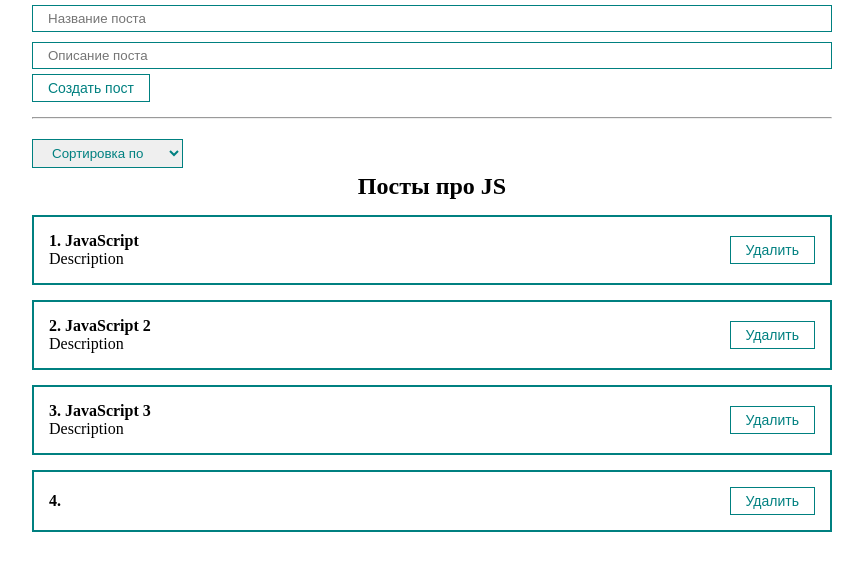
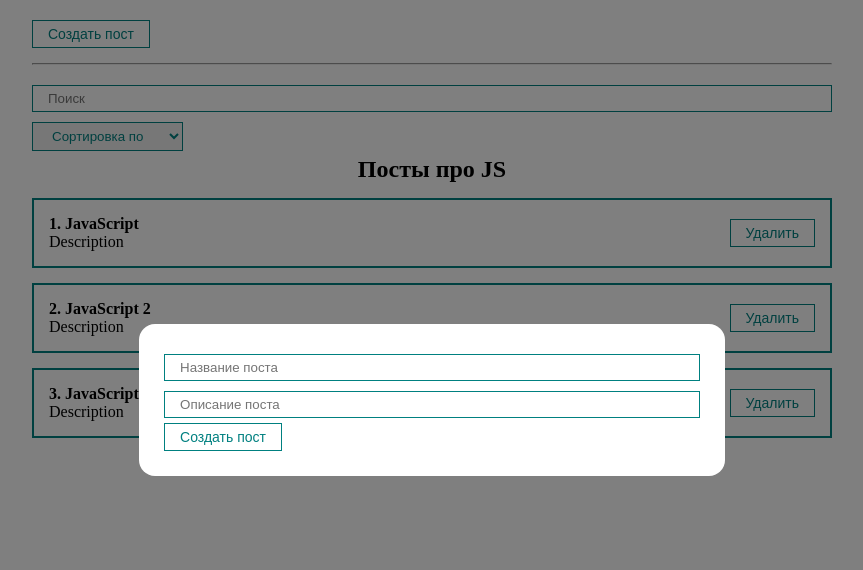
Before and after one commit to satu1kaa/react-first-project, a React (Create React App) app: page / in a window 1280 px wide. Both pictures are taken after a click on the button "Создать пост". Shown: the top 570 px of the page, without its empty margins (208-1071 px from the left). Built offline with nearby package versions, Linux system fonts and the light colour scheme.

Commit message:
add PostFilter, modal window

```diff
--- a/src/App.js
+++ b/src/App.js
@@ -1,8 +1,12 @@
-import React, { useState } from 'react';
+import React, { useState, useMemo } from 'react';
 import './styles/App.css';
 import PostList from './components/PostList';
 import PostForm from './components/PostForm'
-import MySelect from './components/UI/select/MySelect';
+// import MySelect from './components/UI/select/MySelect';
+// import MyInput from './components/UI/input/MyInput';
+import PostFilter from './components/PostFilter';
+import MyModal from './components/UI/MyModal/MyModal';
+import MyButton from './components/UI/button/MyButton';
 
 
 function App() {
@@ -12,10 +16,24 @@
     { id: 3, title: 'JavaScript 3', body: 'Description' },
   ])
 
-  const [selectedSort, setSelectedSort] = useState('')
+  const [filter, setFilter] = useState({ sort: '', query: '' })
+  const [modal, setModal] = useState(false)
+
+  const sortedPosts = useMemo(() => {
+    console.log('Отработала функция getSortedPosts')
+    if (filter.sort) {
+      return [...posts].sort((a, b) => a[filter.sort].localeCompare(b[filter.sort]))
+    }
+    return posts;
+  }, [filter.sort, posts])
+
+  const sortedAndSearchedPosts = useMemo(() => {
+    return sortedPosts.filter(post => post.title.toLowerCase().includes(filter.query.toLowerCase()))
+  }, [filter.query, sortedPosts])
 
   const createPost = (newPost) => {
     setPosts([...posts, newPost])
+    setModal(false)
   }
 
   // Получаем post из дочернего компонента
@@ -23,36 +41,20 @@
     setPosts(posts.filter(p => p.id !== post.id))
   }
 
-  const sortPosts = (sort) => {
-    setSelectedSort(sort)
-    setPosts([...posts].sort((a,b) => a[sort].localeCompare(b[sort])))
-  }
-
   return (
     <div className="App">
-      <PostForm create={createPost} />
+      <MyButton style={{ marginTop: 20 }} onClick={() => setModal(true)}>
+        Создать пост
+      </MyButton>
+      <MyModal visible={modal} setVisible={setModal}>
+        <PostForm create={createPost} />
+      </MyModal>
       <hr style={{ margin: '15px 0px' }} />
-      <div>
-        <MySelect
-          value={selectedSort}
-          onChange={sortPosts}
-          defaultValue='Сортировка по'
-          options={[
-            { value: 'title', name: 'По названию' },
-            { value: 'body', name: 'По содержанию' },
-          ]}
-
-        />
-      </div>
-      {posts.length
-        ?
-        <PostList remove={removePost} posts={posts} title="Посты про JS" />
-        :
-        <h2 style={{ textAlign: 'center' }}>
-          Посты не найдены!
-        </h2>
-      }
-
+      <PostFilter
+        filter={filter}
+        setFilter={setFilter}
+      />
+      <PostList remove={removePost} posts={sortedAndSearchedPosts} title="Посты про JS" />
     </div>
   );
 }
--- /dev/null
+++ b/src/components/PostFilter.jsx
@@ -0,0 +1,27 @@
+import React from 'react';
+import MyInput from './UI/input/MyInput';
+import MySelect from './UI/select/MySelect';
+
+const PostFilter = ({filter, setFilter}) => {
+    return (
+        <div>
+        <MyInput
+          value={filter.query}
+          onChange={e => setFilter({...filter, query: e.target.value})}
+          placeholder='Поиск'
+        />
+        <MySelect
+          value={filter.sort}
+          onChange={selectedSort => setFilter({...filter, sort: selectedSort})}
+          defaultValue='Сортировка по'
+          options={[
+            { value: 'title', name: 'По названию' },
+            { value: 'body', name: 'По содержанию' },
+          ]}
+
+        />
+      </div>
+    )
+}
+
+export default PostFilter;
--- a/src/components/PostList.jsx
+++ b/src/components/PostList.jsx
@@ -2,6 +2,16 @@
 import PostItem from './PostItem';
 
 const PostList = ({posts, title, remove}) => {
+
+    if (!posts.length) {
+       return (
+        <h2 style={{ textAlign: 'center' }}>
+            Посты не найдены!
+        </h2>
+       )
+
+    }
+
     return (
         <div>
             <h2 style={{ textAlign: 'center' }}>
--- /dev/null
+++ b/src/components/UI/MyModal/MyModal.jsx
@@ -0,0 +1,20 @@
+import React from 'react';
+import cl from './MyModal.module.css';
+
+const MyModal = ({children, visible, setVisible}) => {
+
+    const rootClasses = [cl.myModal]
+    if(visible === true) {
+        rootClasses.push(cl.active);
+    }
+
+    return (
+        <div className={rootClasses.join(' ')} onClick={() => setVisible(false)}>
+            <div className={cl.myModalContent} onClick={(e) => e.stopPropagation()}>
+                {children}
+            </div>
+        </div>
+    )
+}
+
+export default MyModal;
--- /dev/null
+++ b/src/components/UI/MyModal/MyModal.module.css
@@ -0,0 +1,22 @@
+.myModal {
+    position: fixed;
+    top: 0;
+    bottom: 0;
+    right: 0;
+    left: 0;
+    display: none;
+    background: rgba(0,0,0, 0.5)
+}
+
+.myModalContent {
+    padding: 25px;
+    background: white;
+    border-radius: 16px;
+    min-width: 250px;
+}
+
+.myModal.active {
+    display: flex;
+    justify-content: center;
+    align-items: center;
+}
```
